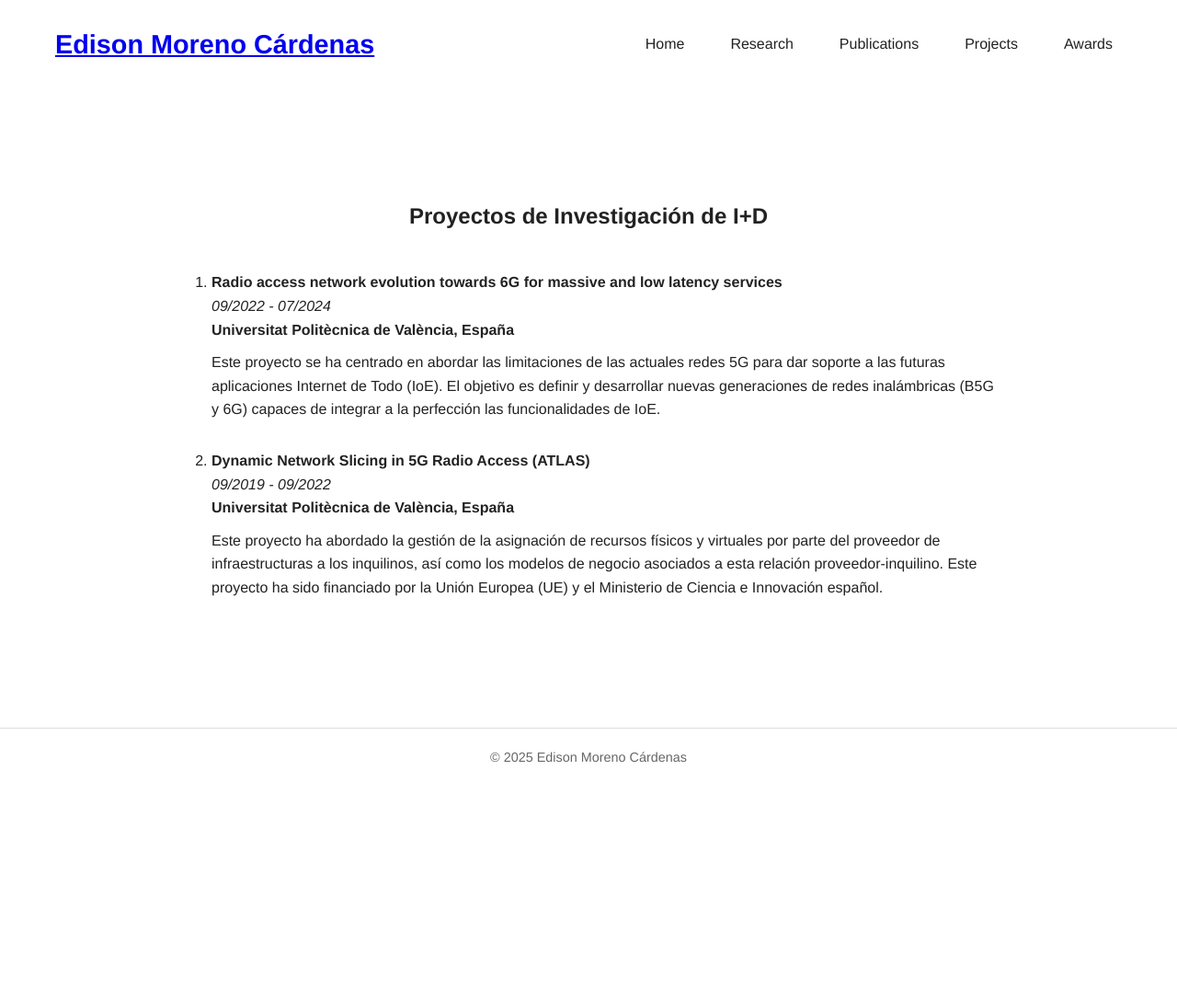
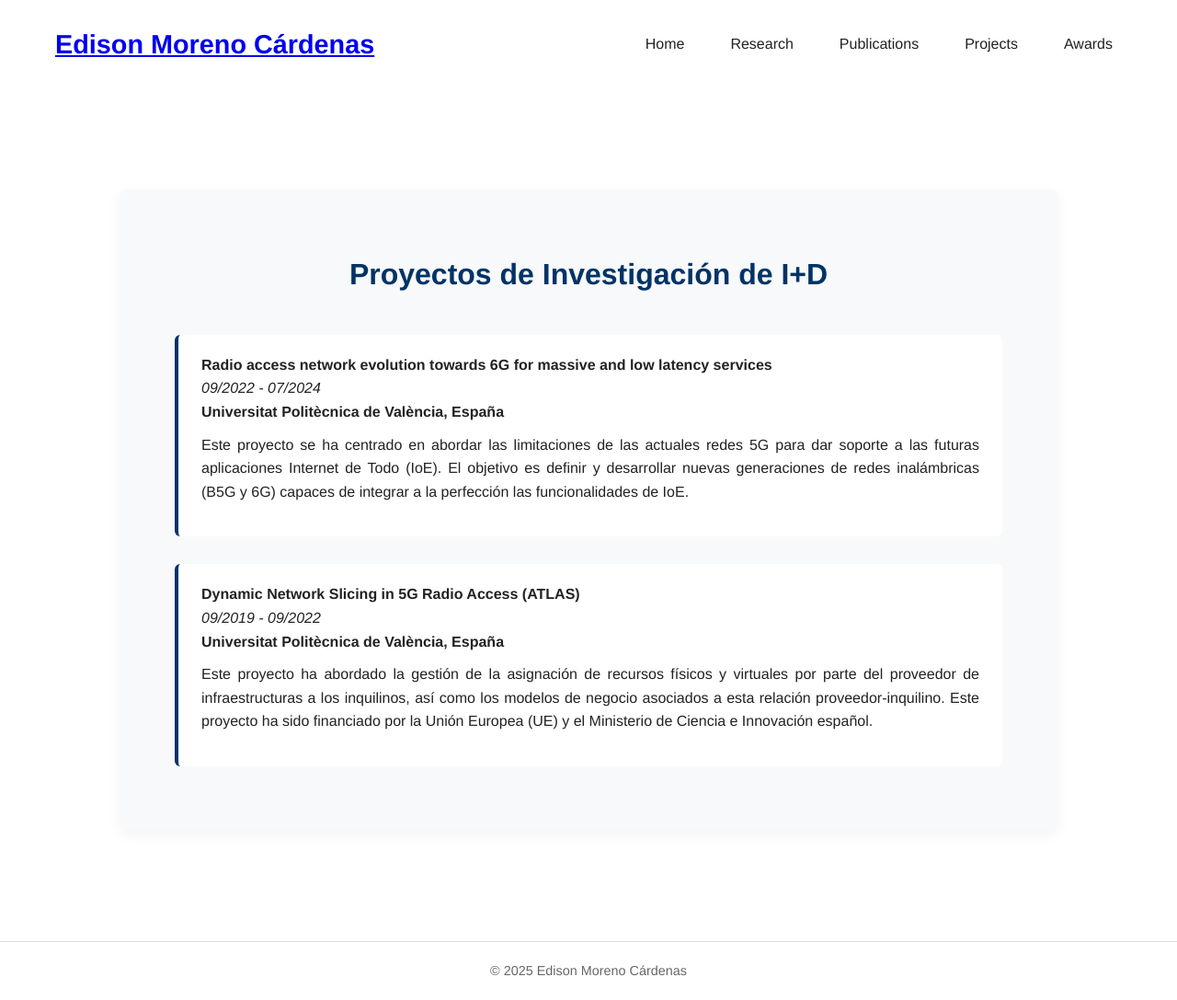
Before and after one commit to edisonmorenocardenas/edisonmorenocardenas.github.io, a Jekyll site: the page built from projects.html, in a window 1280 px wide. Shown: the whole page at 92% size. Built offline with Jekyll 4.4.1, drawn with Linux system fonts in a browser that asks for light colours; before the commit the page ends 900 px from its top, so only the background shows below that.

Commit message:
Actualizar contenido

```diff
--- a/assets/css/style.css
+++ b/assets/css/style.css
@@ -1,5 +1,6 @@
 /* assets/css/style.css */
 
+/* === GENERAL === */
 body {
   font-family: "Helvetica Neue", Arial, sans-serif;
   margin: 0;
@@ -9,7 +10,7 @@ body {
   line-height: 1.6;
 }
 
-/* Header */
+/* === HEADER === */
 header {
   display: flex;
   justify-content: space-between;
@@ -23,10 +24,10 @@ header h1 {
   font-weight: bold;
 }
 
-/* Navegación principal */
+/* === NAVEGACIÓN PRINCIPAL === */
 .main-nav {
   display: flex;
-  gap: 30px; /* Espacio entre enlaces */
+  gap: 30px;
 }
 
 .main-nav a {
@@ -43,8 +44,7 @@ header h1 {
   border-radius: 4px;
 }
 
-
-/* Layout */
+/* === LAYOUT PRINCIPAL === */
 .main {
   display: flex;
   justify-content: center;
@@ -54,7 +54,7 @@ header h1 {
   gap: 60px;
 }
 
-/* Sidebar (photo + contact) */
+/* === SIDEBAR (Foto + Contacto) === */
 .sidebar {
   flex: 0 0 260px;
   text-align: left;
@@ -81,7 +81,7 @@ header h1 {
   text-decoration: underline;
 }
 
-/* Content */
+/* === CONTENIDO PRINCIPAL === */
 .content {
   flex: 1;
   font-size: 1em;
@@ -95,6 +95,7 @@ header h1 {
   color: #000;
 }
 
+/* === FOOTER === */
 footer {
   text-align: center;
   font-size: 0.9em;
@@ -104,45 +105,110 @@ footer {
   border-top: 1px solid #ddd;
 }
 
-
-/* Sección Projects centrada */
+/* === SECCIÓN PROJECTS === */
 #projects {
   max-width: 900px;
-    margin: 50px auto;  /* Centrado horizontal y separación superior/inferior */
-    padding: 20px;
+  margin: 80px auto; /* Centrado vertical y horizontal */
+  padding: 40px 60px;
+  background-color: #f8f9fb;
+  border-radius: 8px;
+  box-shadow: 0 4px 15px rgba(0, 0, 0, 0.05);
 }
 
 #projects h1 {
   text-align: center;
   margin-bottom: 40px;
+  font-size: 2em;
+  color: #003366;
+}
+
+#projects .projects-list {
+  list-style-type: none;
+  padding: 0;
 }
 
 #projects .projects-list li {
-    margin-bottom: 30px;  /* Espacio entre proyectos */
+  margin-bottom: 30px;
+  background: #ffffff;
+  border-left: 4px solid #003366;
+  padding: 20px 25px;
+  border-radius: 6px;
+  transition: transform 0.2s ease, box-shadow 0.2s ease;
+}
+
+#projects .projects-list li:hover {
+  transform: translateY(-4px);
+  box-shadow: 0 4px 10px rgba(0, 0, 0, 0.08);
+}
+
+#projects .projects-list h3 {
+  margin: 0 0 10px;
+  font-size: 1.2em;
+  color: #003366;
+}
+
+#projects .projects-list h4 {
+  margin: 0 0 10px;
+  font-style: italic;
+  color: #555;
 }
 
 #projects .projects-list p {
   margin-top: 10px;
-    line-height: 1.6;  /* Mejor legibilidad */
+  line-height: 1.6;
+  text-align: justify;
 }
 
-/* Sección Awards centrada */
+/* === SECCIÓN AWARDS === */
 #awards {
   max-width: 900px;
-    margin: 50px auto;  /* Centrado horizontal y separación superior/inferior */
-    padding: 20px;
+  margin: 80px auto;
+  padding: 40px 60px;
+  background-color: #f8f9fb;
+  border-radius: 8px;
+  box-shadow: 0 4px 15px rgba(0, 0, 0, 0.05);
 }
 
 #awards h1 {
   text-align: center;
   margin-bottom: 40px;
+  font-size: 2em;
+  color: #003366;
+}
+
+#awards .awards-list {
+  list-style-type: none;
+  padding: 0;
 }
 
 #awards .awards-list li {
-    margin-bottom: 25px;  /* Espacio entre premios */
+  margin-bottom: 25px;
+  background: #ffffff;
+  border-left: 4px solid #003366;
+  padding: 20px 25px;
+  border-radius: 6px;
+  transition: transform 0.2s ease, box-shadow 0.2s ease;
+}
+
+#awards .awards-list li:hover {
+  transform: translateY(-4px);
+  box-shadow: 0 4px 10px rgba(0, 0, 0, 0.08);
+}
+
+#awards .awards-list h3 {
+  margin: 0 0 10px;
+  font-size: 1.1em;
+  color: #003366;
+}
+
+#awards .awards-list h4 {
+  margin: 0 0 10px;
+  font-style: italic;
+  color: #555;
 }
 
 #awards .awards-list p {
   margin-top: 5px;
-    line-height: 1.6;  /* Mejor legibilidad */
+  line-height: 1.6;
+  text-align: justify;
 }
```
Lines whose indentation alone changed are shown as unchanged.
